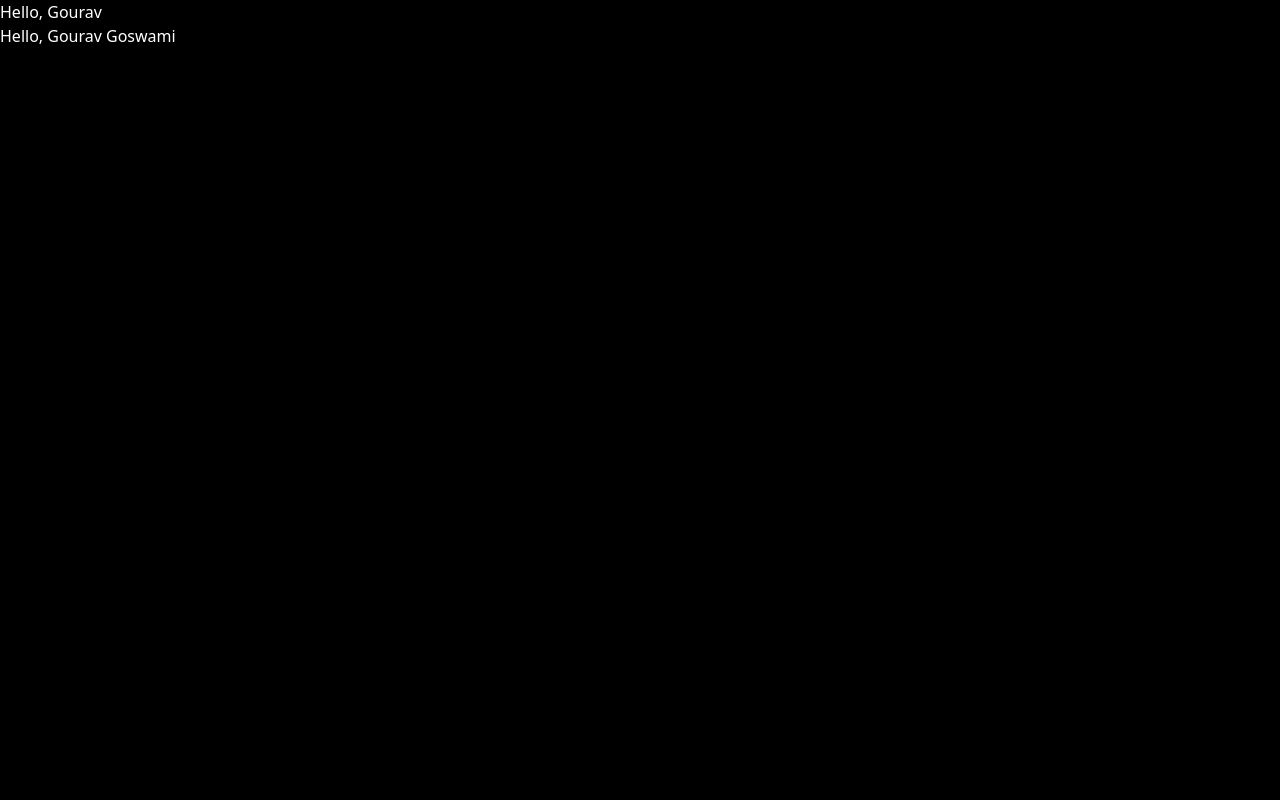
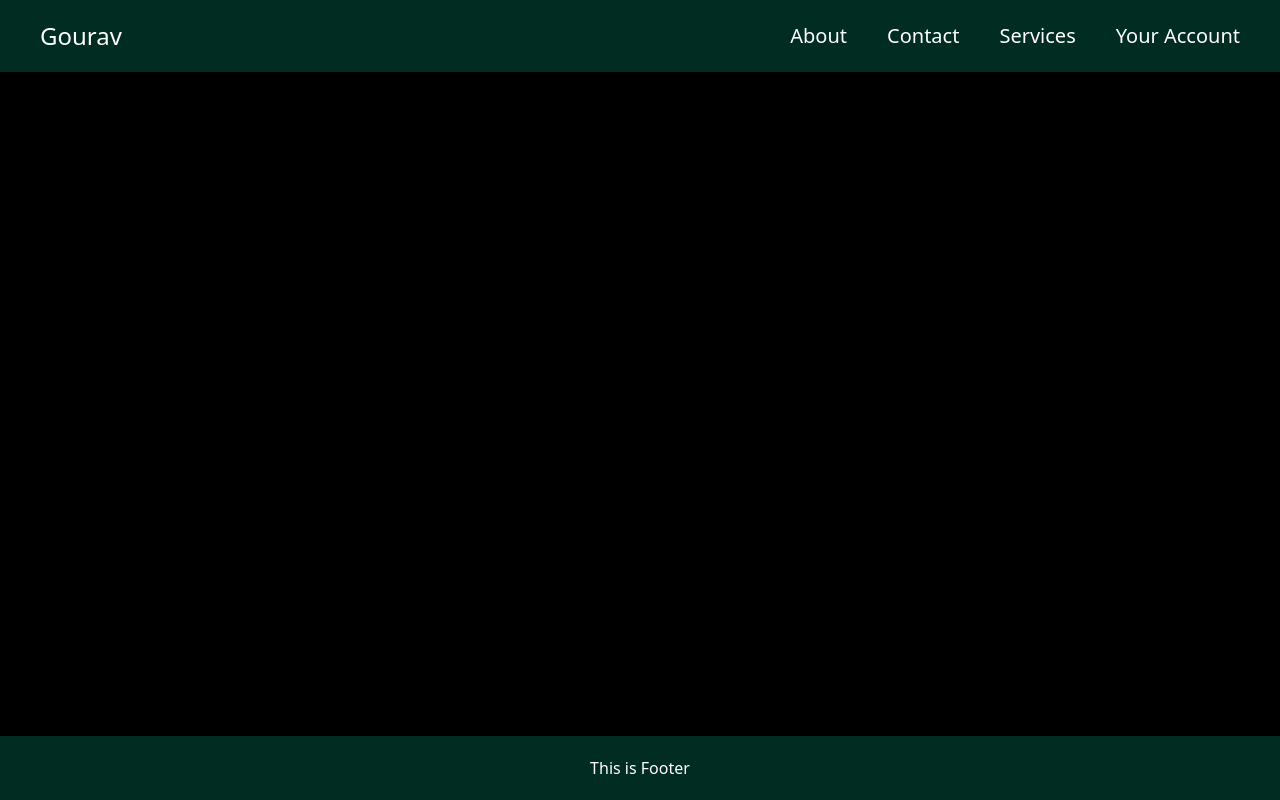
Before and after one commit to gouravgithub7710/web-dev-start-to-end, a React (Vite) app in the folder React-start/: page / in a window 1280 px wide. Built offline with nearby package versions, Linux system fonts and the light colour scheme.

Commit message:
Components in react js

```diff
--- a/React-start/src/App.jsx
+++ b/React-start/src/App.jsx
@@ -142,17 +142,35 @@
 // export default App;
 
 //fragments:-empty tags  in react js --------------------
+// import React from 'react';
+// const App=()=>{
+// return(
+//   <>
+//     <h1>
+//       Hello, Gourav
+//     </h1>
+//     <h1>
+//       Hello, Gourav Goswami
+//     </h1>
+//   </>
+// );
+// }
+// export default App;
+
+
+//components in react js --------------------------
+
 import React from 'react';
+import Nevbar from './Components/Nevbar';
+import Footer from './Components/Footer';
+
 const App=()=>{
-return(
-  <>
-    <h1>
-      Hello, Gourav
-    </h1>
-    <h1>
-      Hello, Gourav Goswami
-    </h1>
-  </>
-);
+  return(
+<>
+<Nevbar/>
+
+<Footer/>
+    </>
+  );
 }
 export default App;
--- /dev/null
+++ b/React-start/src/Components/Footer.jsx
@@ -0,0 +1,11 @@
+import React from 'react'
+
+const Footer = () => {
+  return (
+    <div className='bg-emerald-950 absolute text-white py-5 px-10 flex justify-center items-center bottom-0 w-full'>
+      This is Footer
+    </div>
+  )
+}
+
+export default Footer;
--- /dev/null
+++ b/React-start/src/Components/Nevbar.jsx
@@ -0,0 +1,20 @@
+import React from 'react'
+
+const Nevbar = () => {
+  return (
+   <>
+     <nav className=' flex bg-emerald-950 py-5 px-10 items-center text-white p-3 justify-center '>
+      <h1 className='text-2xl'>Gourav</h1>
+
+      <div className='flex gap-10 items-center ml-auto '>
+        <h1 className='text-xl'>About</h1>
+        <h1 className='text-xl'>Contact</h1>
+        <h1 className='text-xl'>Services</h1>
+        <h1 className='text-xl'>Your Account</h1>
+      </div>
+    </nav>
+   </>
+  )
+}
+
+export default Nevbar
```
